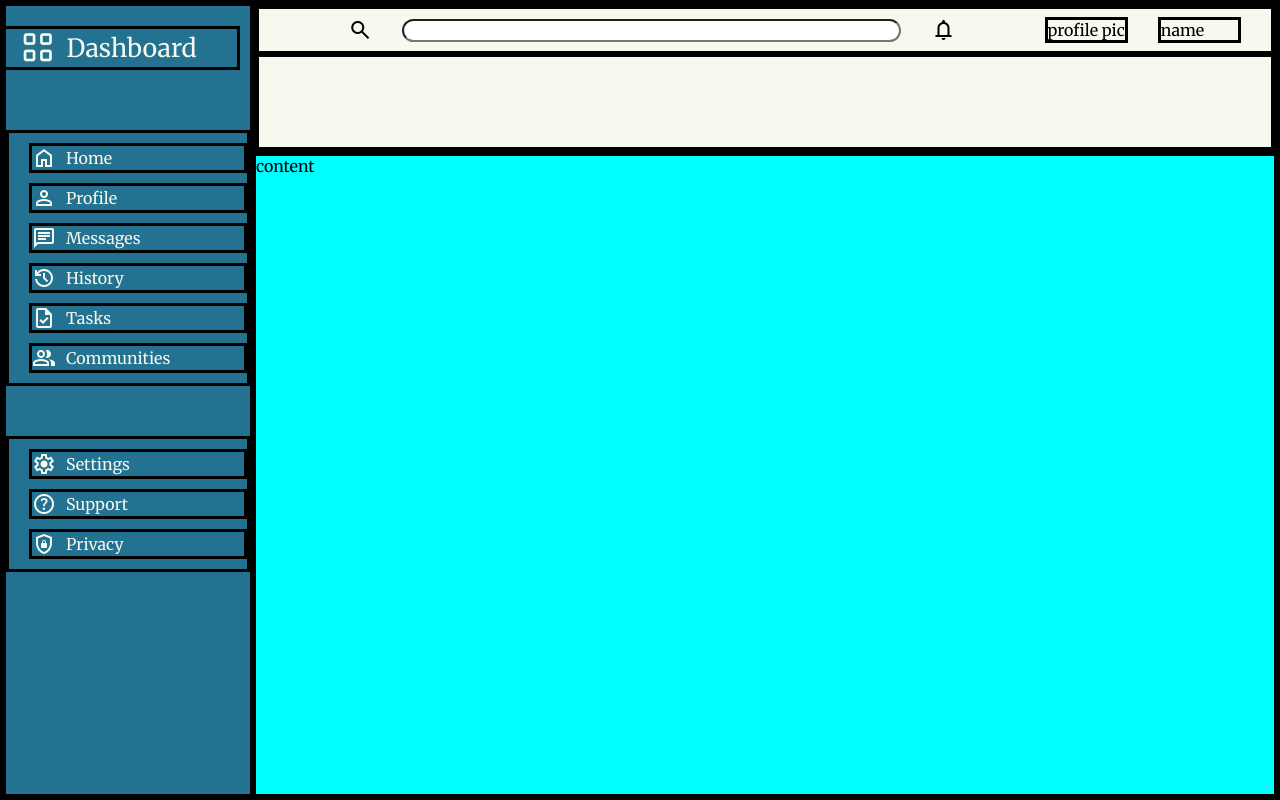
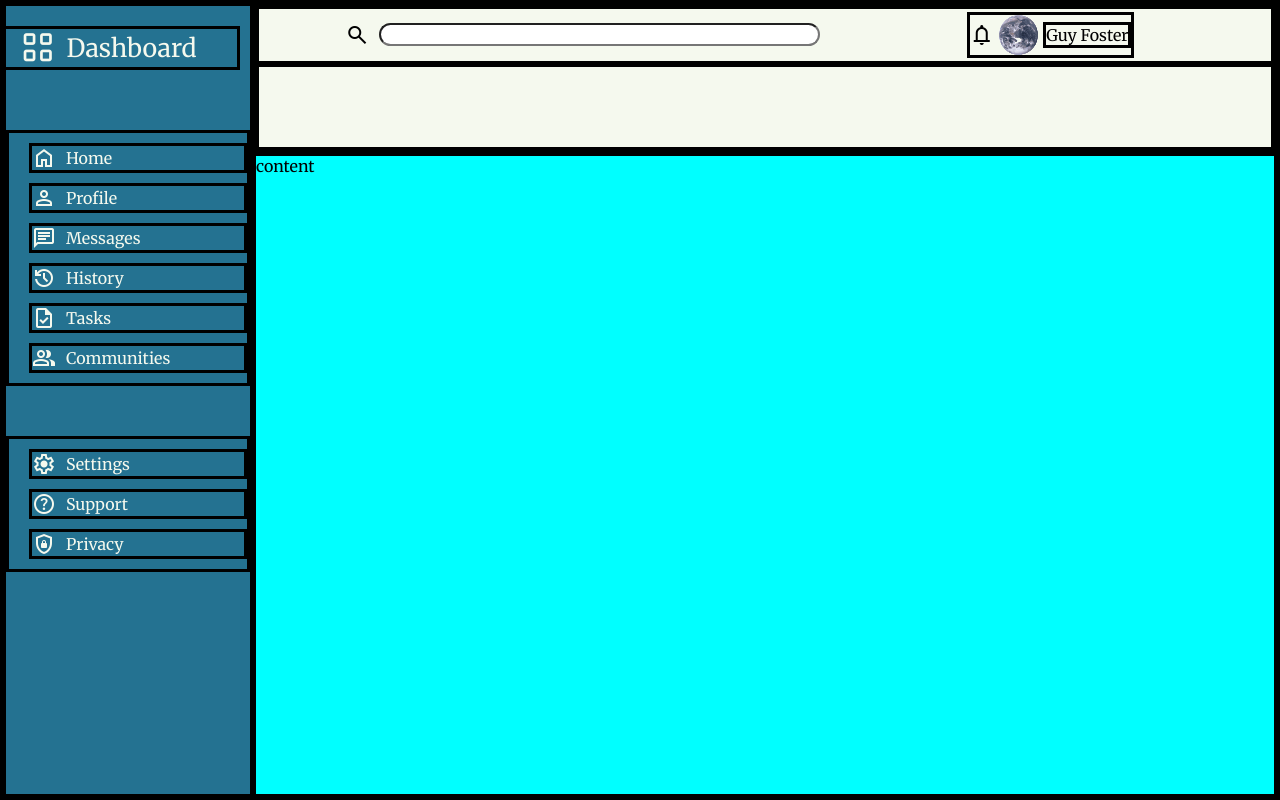
Before and after one commit to guyfoz77/admin-dashboard, a plain HTML site: page index.html in a window 1280 px wide. Drawn offline with nearby package versions, Linux system fonts and the light colour scheme.

Commit message:
Finish headerTop styles

```diff
--- a/index.html
+++ b/index.html
@@ -35,9 +35,11 @@
             <div class="headerTop">
                 <label for="search" class="material-symbols-outlined">search</label>
                 <input type="search" id="search">
-                <span class="material-symbols-outlined">Notifications</span>
-                <div>profile pic</div>
-                <div>name</div>
+                <div>
+                    <span class="material-symbols-outlined">Notifications</span>
+                    <img src="assets/profile-pics/earth.svg" alt="earth">
+                    <div>Guy Foster</div>
+                </div>
             </div>
             <div class="headerBottom"></div>
         </div>
--- a/style.css
+++ b/style.css
@@ -63,21 +63,32 @@ img {
 .header {
     background-color: var(--secondary-light);
     display: grid;
-    grid-template-rows: 1fr 2fr;
+    grid-template-rows: 1fr 1.5fr;
 }
     .headerTop {
         display: grid;
-        padding: 0 30px;
         align-items: center;
-        justify-content: space-around;
-        grid-template-columns: 1fr 6fr repeat(3, 1fr);
-        gap: 30px;
+        grid-template-columns: 1fr 4fr 4fr;
+        justify-items: left;
+        gap: 10px;
     }
 
     input[type='search'] {
         border-radius: 50px;
+        width: 100%;
     }
 
     label {
         justify-self: right;
     }
+
+    .headerTop>div {
+        display: flex;
+        align-items: center;
+        gap: 5px;
+        justify-self: center;
+    }
+
+    .headerTop img {
+        height: 2.5em;
+    }
```
